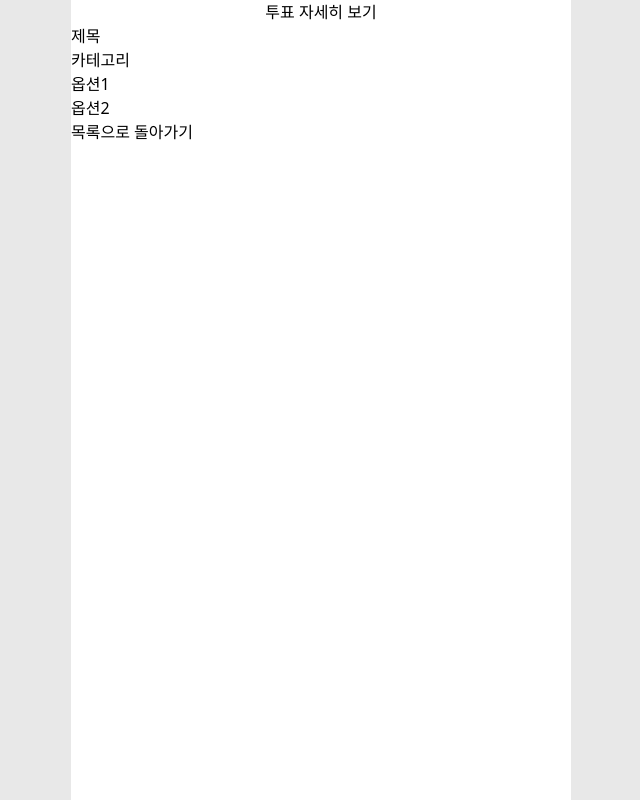
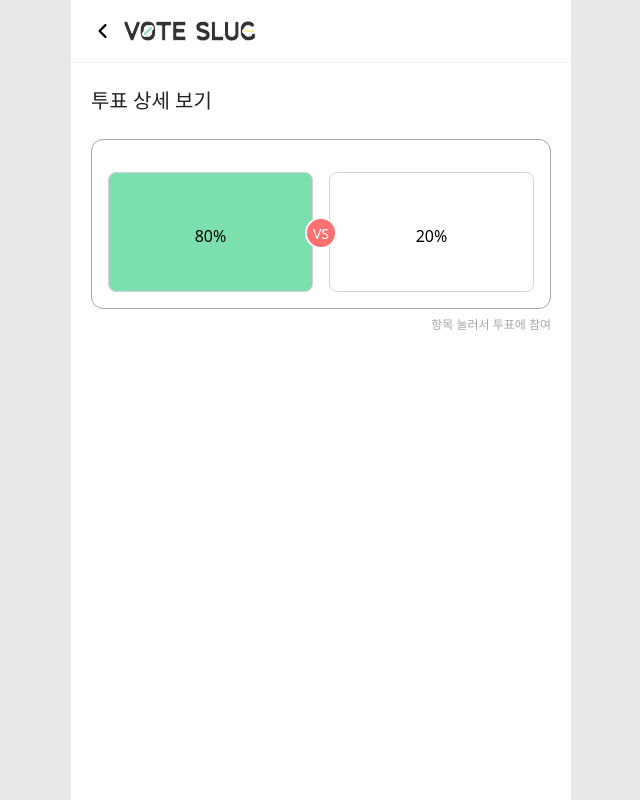
Before and after one commit to yedoll22/vote-slug_eng, a React (Create React App) app in the folder client/: page /vote/1 in a window 1280 px wide. Shown: the whole page, without its empty margins (319-959 px from the left). Built offline with nearby package versions, Linux system fonts and the light colour scheme; no server answers.

Commit message:
VoteDetail page prep
VoteDetail page prep

```diff
--- a/client/src/components/Mypage.js
+++ b/client/src/components/Mypage.js
@@ -11,7 +11,7 @@ export default function Mypage(props) {
 
   const getUserInfo = async () => {
     await axios
-      .get(`${process.env.SERVER_EC2_ENDPOINT}/user/mypage`, {
+      .get(`${process.env.REACT_APP_SERVER_EC2_ENDPOINT}/user/mypage`, {
         headers: {
           Authorization: `Bearer ${props.accessToken}`,
           "Content-Type": "application/json",
@@ -33,7 +33,7 @@ export default function Mypage(props) {
 
   const deleteUserInfo = async () => {
     await axios
-      .delete(`${process.env.SERVER_EC2_ENDPOINT}/user`, {
+      .delete(`${process.env.REACT_APP_SERVER_EC2_ENDPOINT}/user`, {
         headers: {
           Authorization: `Bearer ${props.accessToken}`,
           "Content-Type": "application/json",
--- a/client/src/components/SignUp.js
+++ b/client/src/components/SignUp.js
@@ -35,7 +35,7 @@ export default function SignUp() {
 
   useEffect(() => {
     if (password.length <= 7 || password.length >= 17) {
-      setPasswordMessage("비밀번호는 8자리 이상　16자리 이하로 입력해주세요");
+      setPasswordMessage("비밀번호는 8자리 이상 16자리 이하로 입력해주세요");
       setIsPassword(false);
     } else {
       setPasswordMessage("안전한 비밀번호입니다");
@@ -87,7 +87,7 @@ export default function SignUp() {
       );
       setIsNickname(false);
     } else {
-      setNicknameMessage("사용가능한　닉네임을 입력하셨습니다");
+      setNicknameMessage("사용가능한 닉네임을 입력하셨습니다");
       setIsNickname(true);
     }
   };
--- a/client/src/components/VoteDetail.js
+++ b/client/src/components/VoteDetail.js
@@ -1,11 +1,10 @@
 import axios from "axios";
 import React, { useEffect, useState } from "react";
-import { useHistory, useParams } from "react-router-dom";
+import { useParams } from "react-router-dom";
 
 export default function VoteDetail() {
   const [data, setData] = useState({});
   const { voteId } = useParams();
-  const history = useHistory();
 
   useEffect(() => {
     axios
@@ -18,37 +17,62 @@ export default function VoteDetail() {
       });
   }, []);
 
+  console.log("title", data.voteTitle);
+  console.log("op2", data.voteOption2Count);
+
   return (
-    <>
-      <h2 align="center">투표 자세히 보기</h2>
+    <div>
+      <div className="flex py-[19px] px-5 border-b-[1px] border-[#f2f2f2]">
+        <img src="/images/backArrow.svg" className="mr-2"></img>
+        <img src="/images/vslogo.svg"></img>
+      </div>
+      <div className="pt-6">
+        <div className="pl-5 text-xl font-medium text-[#222222]">
+          투표 상세 보기
+        </div>
+        <div className="pt-6 px-5 mb-2">
+          <div className="py-4 px-4 border border-[#a7a7a7] rounded-[12px] bg-transparent">
+            <div className="flex justify-between mb-4">
+              <div className="text-graytypo text-[14px] font-normal">
+                {data.Category?.categoryTitle}
+              </div>
 
-      <div className="post-view-wrapper">
-        {data ? (
-          <>
-            <div className="post-view-row">
-              <label>제목</label>
-              <label>{data.voteTitle}</label>
+              {data.voteOption1Count && (
+                <div className="text-graytypo text-[14px] font-normal">
+                  {data?.voteOption1Count + data?.voteOption2Count}
+                </div>
+              )}
             </div>
-            <div className="post-view-row">
-              <label>카테고리</label>
-              <label>{data.Category?.categoryTitle}</label>
+
+            <div className="text-base font-normal text-black mb-4">
+              {data.voteTitle}
             </div>
-            <div className="post-view-row">
-              <label>옵션1</label>
-              <label>{data.voteOption1}</label>
+
+            <div className="flex justify-center z-20">
+              <div className="bg-[#7CE0AE] break-all h-[120px] flex justify-center items-center w-full p-2 border border-[#d3d3d3] rounded-[8px] relative mr-4">
+                <div className="flex flex-col items-center justify-center">
+                  <div className="mb-2">{data.voteOption1}</div>
+                  <div>80%</div>
+                </div>
+
+                <div className="absolute z-10 right-[-25px] top-[44px] rounded-full w-8 h-8 bg-VsRed flex justify-center items-center text-[14px] text-white font-normal border-[2px] border-white">
+                  VS
+                </div>
+              </div>
+
+              <div className="break-all h-[120px] flex justify-center items-center w-full p-2 border border-[#d3d3d3] rounded-[8px] z-0">
+                <div className="flex flex-col items-center justify-center">
+                  <div className="mb-2">{data.voteOption2}</div>
+                  <div>20%</div>
+                </div>
+              </div>
             </div>
-            <div className="post-view-row">
-              <label>옵션2</label>
-              <div>{data.voteOption2}</div>
-            </div>
-          </>
-        ) : (
-          "해당 게시글을 찾을 수 없습니다."
-        )}
-        <button className="post-view-go-list-btn" onClick={() => {}}>
-          목록으로 돌아가기
-        </button>
+          </div>
+        </div>
+        <div className="flex justify-end pr-5 font-medium text-xs text-[#a7a7a7]">
+          항목 눌러서 투표에 참여
+        </div>
       </div>
-    </>
+    </div>
   );
 }
```
Also changed, not shown: client/public/images/backArrow.svg (added).
